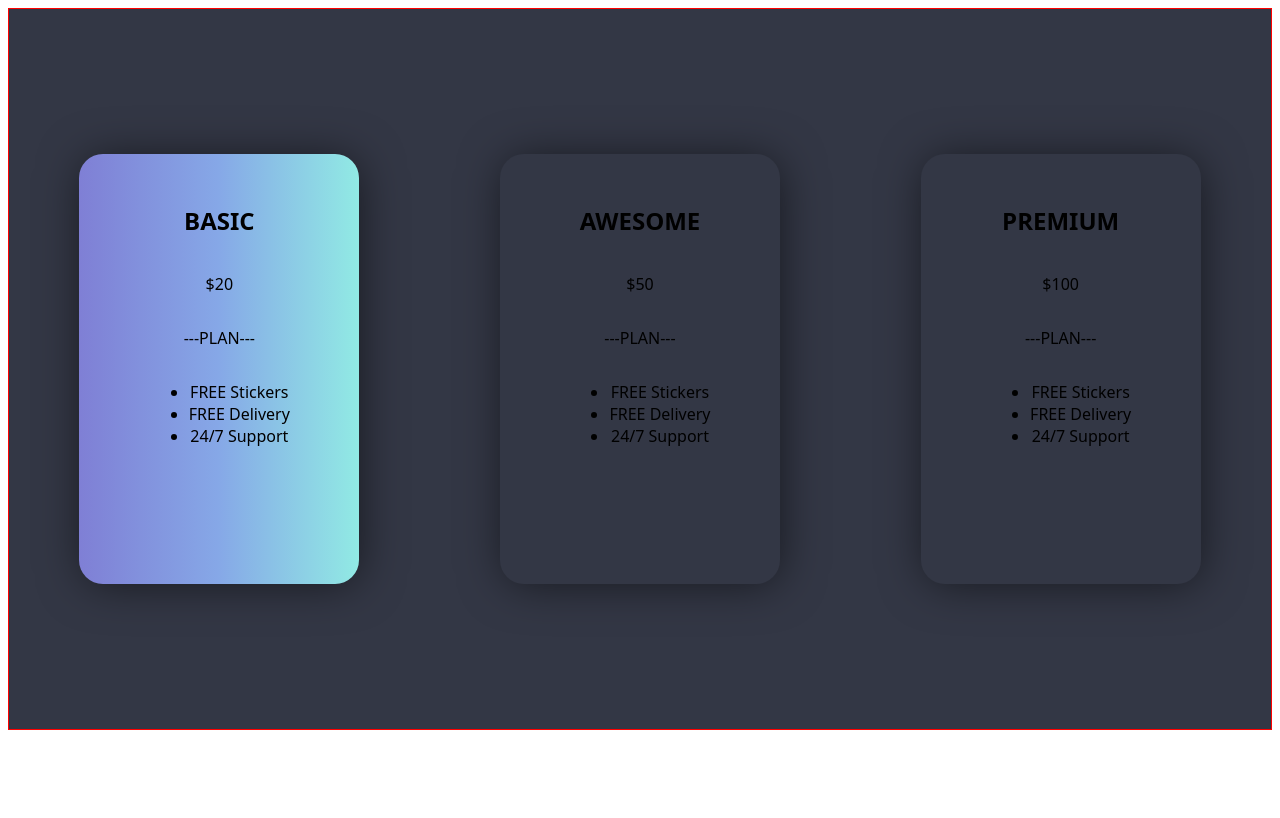
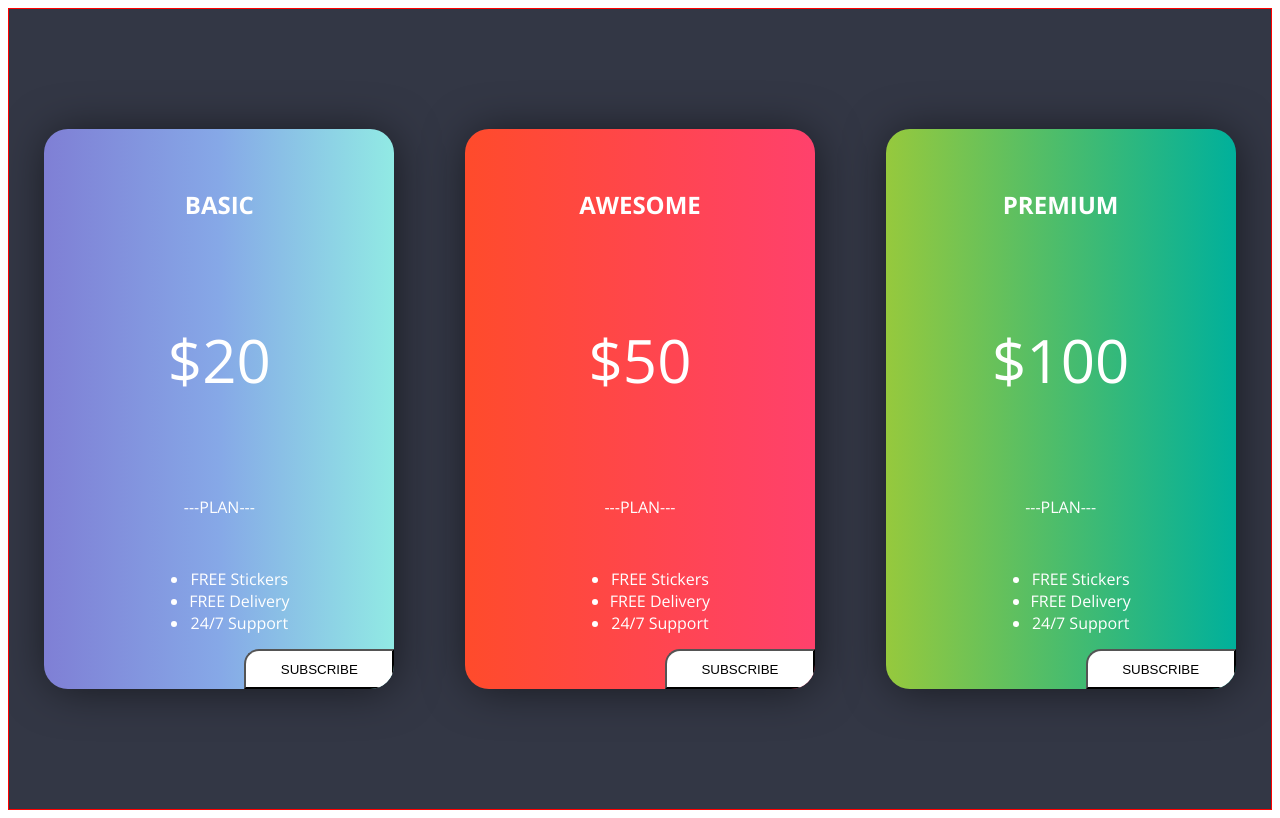
Before and after one commit to DevBenjaAC/Cards-Gradients-Transition, a plain HTML site: page index.html in a window 1280 px wide. Drawn offline with nearby package versions, Linux system fonts and the light colour scheme.

Commit message:
new button

```diff
--- a/css/style.css
+++ b/css/style.css
@@ -1,8 +1,7 @@
 * {
 }
 body {
-  font-family: system-ui, -apple-system, BlinkMacSystemFont, "Segoe UI", Roboto,
-    Oxygen, Ubuntu, Cantarell, "Open Sans", "Helvetica Neue", sans-serif;
+  font-family: "Open Sans", sans-serif;
   text-align: center;
   display: flex;
   flex-direction: row;
@@ -11,7 +10,7 @@ body {
 .container {
   border: 1px solid red;
   width: 90rem;
-  height: 45rem;
+  height: 50rem;
   display: flex;
   flex-direction: row;
   justify-content: space-around;
@@ -19,19 +18,43 @@ body {
   background-color: #333745;
 }
 .card {
-  width: 220px;
-  height: 370px;
+  width: 290px;
+  height: 500px;
   padding: 30px;
   border-radius: 1.5rem;
   display: flex;
   flex-direction: column;
   align-items: center;
+  justify-content: space-around;
   position: relative;
   overflow: hidden;
   box-shadow: 2px 2px 46px -4px rgba(0, 0, 0, 0.6);
   transition: all 0.2s ease-in-out;
+  color: white;
 }
 .card-a {
   background: #7f7fd5;
   background: linear-gradient(to left, #91eae4, #86a8e7, #7f7fd5);
 }
+.card-b {
+  background: #ff416c;
+  background: linear-gradient(to right, #ff4b2b, #ff416c);
+}
+.card-c {
+  background: #00b09b;
+  background: linear-gradient(to right, #96c93d, #00b09b);
+}
+
+.precio {
+  font-size: 60px;
+}
+.btn-subs {
+  cursor: pointer;
+  width: 150px;
+  height: 40px;
+  background-color: white;
+  position: absolute;
+  bottom: 0;
+  right: 0;
+  border-top-left-radius: 15px;
+}
--- a/index.html
+++ b/index.html
@@ -6,38 +6,49 @@
     <meta name="viewport" content="width=device-width, initial-scale=1.0" />
     <link rel="stylesheet" href="./css/style.css" />
     <title>Document</title>
+    <link rel="preconnect" href="https://fonts.googleapis.com" />
+    <link rel="preconnect" href="https://fonts.gstatic.com" crossorigin />
+    <link
+      href="https://fonts.googleapis.com/css2?family=Open+Sans:wght@400;700&display=swap"
+      rel="stylesheet"
+    />
   </head>
   <body>
     <div class="container">
       <div class="card card-a">
         <h2>BASIC</h2>
-        <p>$20</p>
+        <div class="ctn-precio">
+          <p class="precio">$20</p>
+        </div>
         <p>---PLAN---</p>
         <ul>
           <li>FREE Stickers</li>
           <li>FREE Delivery</li>
           <li>24/7 Support</li>
         </ul>
+        <button class="btn-subs">SUBSCRIBE</button>
       </div>
       <div class="card card-b">
         <h2>AWESOME</h2>
-        <p>$50</p>
+        <p class="precio">$50</p>
         <p>---PLAN---</p>
         <ul>
           <li>FREE Stickers</li>
           <li>FREE Delivery</li>
           <li>24/7 Support</li>
         </ul>
+        <button class="btn-subs">SUBSCRIBE</button>
       </div>
       <div class="card card-c">
         <h2>PREMIUM</h2>
-        <p>$100</p>
+        <p class="precio">$100</p>
         <p>---PLAN---</p>
         <ul>
           <li>FREE Stickers</li>
           <li>FREE Delivery</li>
           <li>24/7 Support</li>
         </ul>
+        <button class="btn-subs">SUBSCRIBE</button>
       </div>
     </div>
   </body>
```
